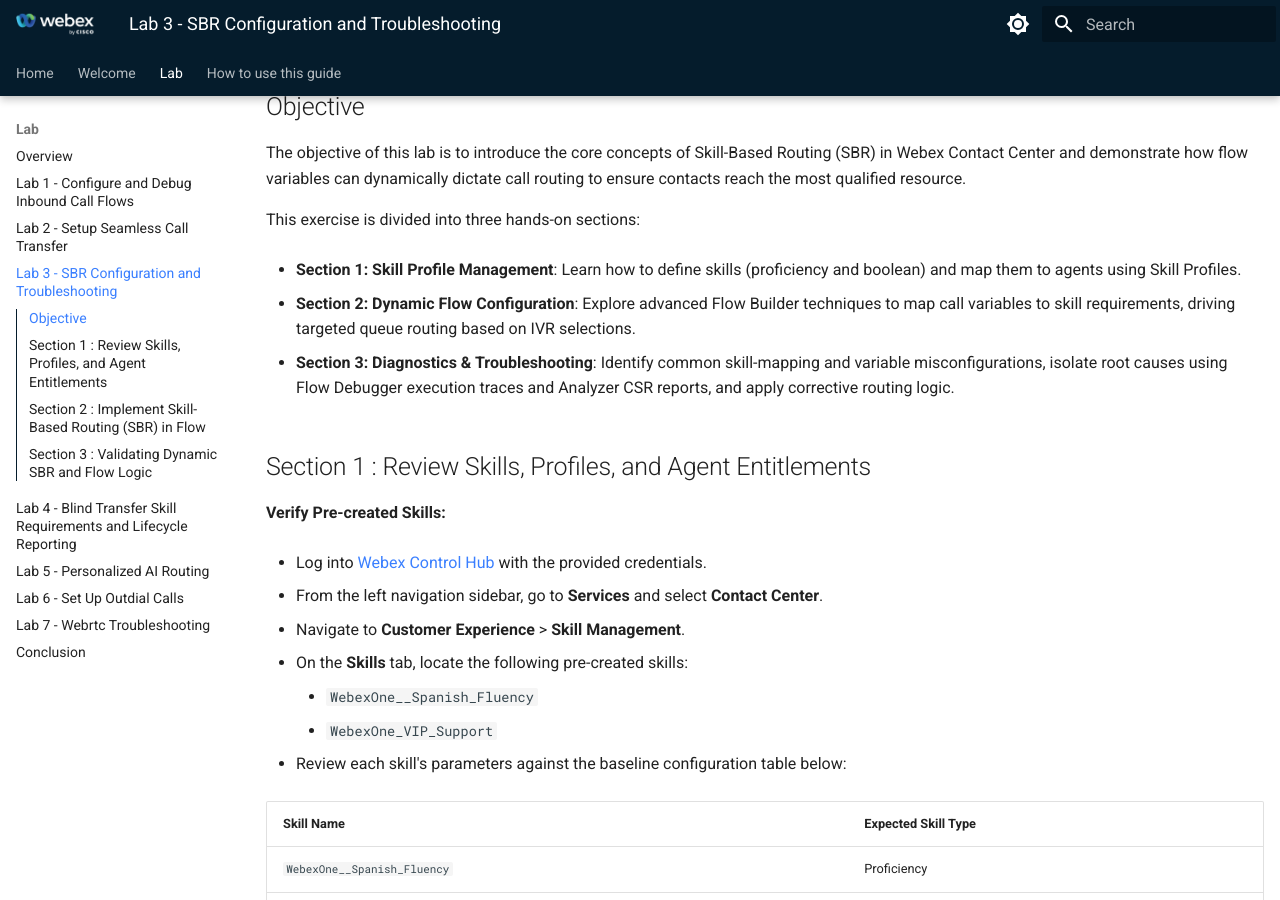
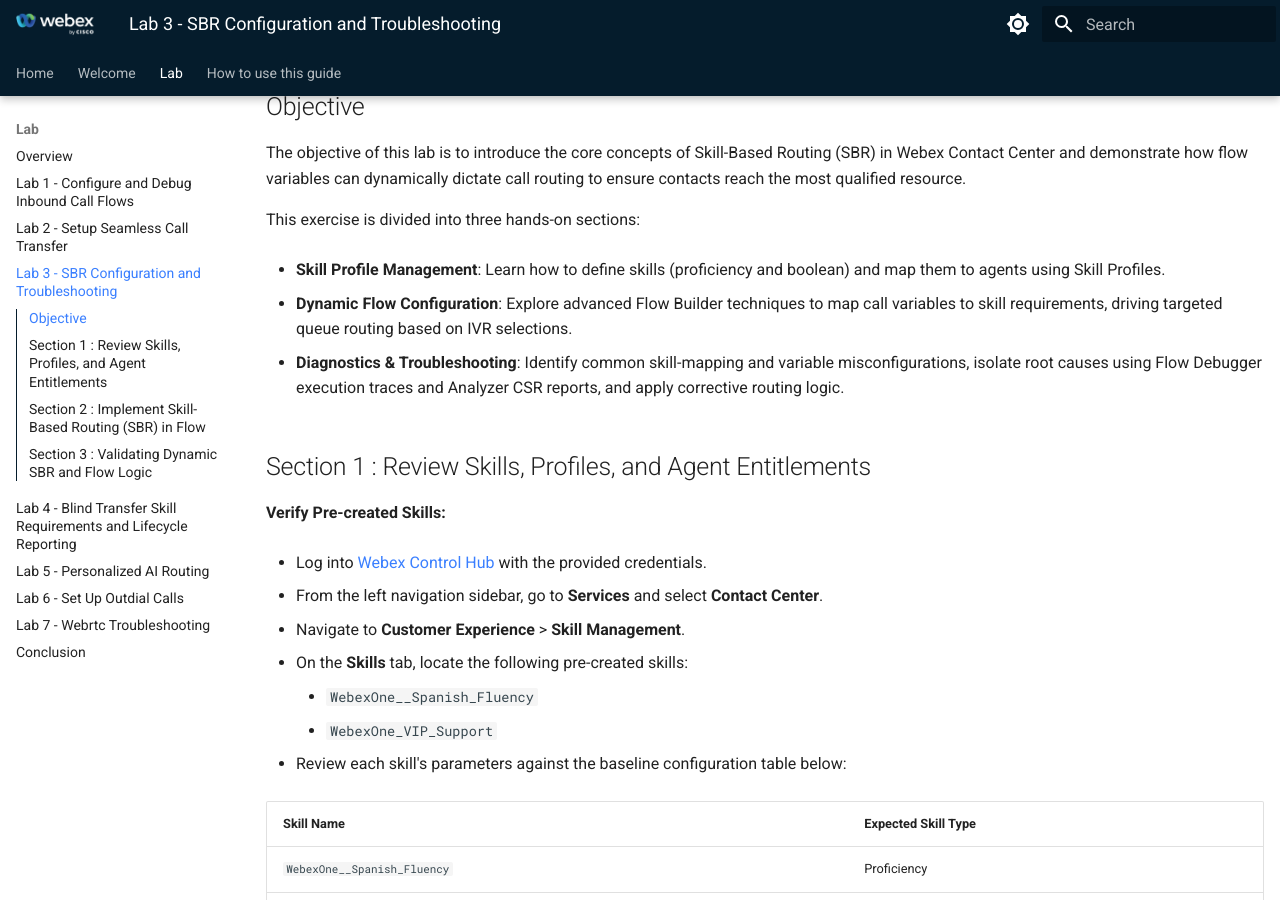
Before and after one commit to WebexCC-SA/LAB-21177, an MkDocs documentation site: the page built from docs/Excercise3.md, in a window 1280 px wide and 900 px high, scrolled down 398 px. Built offline with MkDocs 1.6.1 and Material for MkDocs 9.7.7, drawn with Linux system fonts in a browser that asks for light colours.

Commit message:
Update Excercise3.md

```diff
--- a/docs/Excercise3.md
+++ b/docs/Excercise3.md
@@ -14,11 +14,11 @@
 
 This exercise is divided into three hands-on sections:
 
-- **Section 1: Skill Profile Management**: Learn how to define skills (proficiency and boolean) and map them to agents using Skill Profiles.
+- **Skill Profile Management**: Learn how to define skills (proficiency and boolean) and map them to agents using Skill Profiles.
 
-- **Section 2: Dynamic Flow Configuration**: Explore advanced Flow Builder techniques to map call variables to skill requirements, driving targeted queue routing based on IVR selections.
+- **Dynamic Flow Configuration**: Explore advanced Flow Builder techniques to map call variables to skill requirements, driving targeted queue routing based on IVR selections.
 
-- **Section 3: Diagnostics & Troubleshooting**: Identify common skill-mapping and variable misconfigurations, isolate root causes using Flow Debugger execution traces and Analyzer CSR reports, and apply corrective routing logic.
+- **Diagnostics & Troubleshooting**: Identify common skill-mapping and variable misconfigurations, isolate root causes using Flow Debugger execution traces and Analyzer CSR reports, and apply corrective routing logic.
 
 ## Section 1 : Review Skills, Profiles, and Agent Entitlements
 
```
